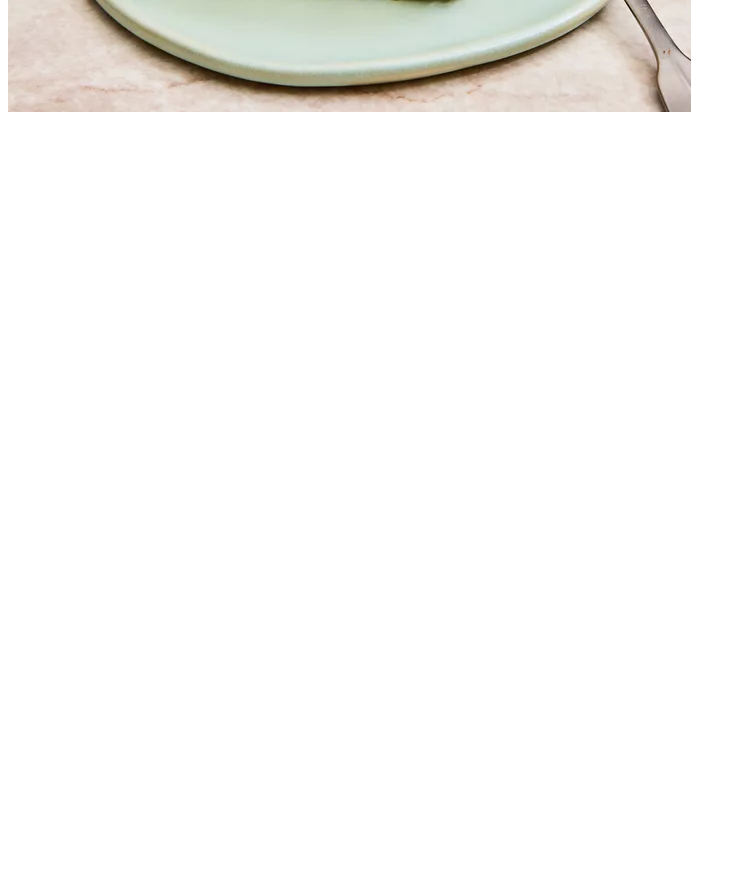
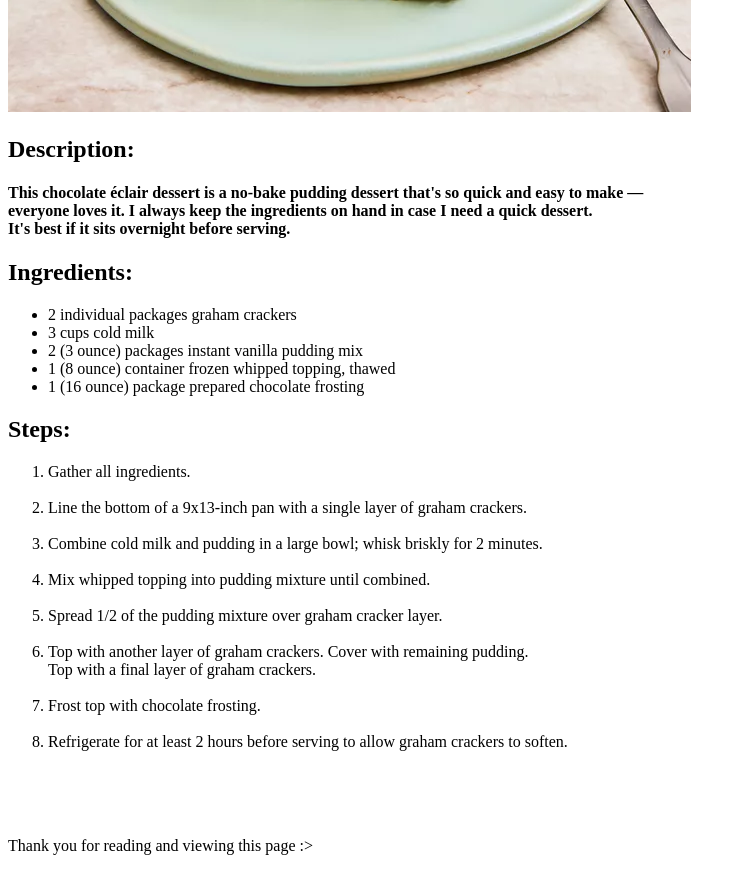
Before and after one commit to 1BookPlngSaScholastic/odin-recipes, a plain HTML site: page recipes/Chocolate-Éclair.html in a window 1280 px wide. Shown: the part 480-1351 px from the top of the page, without its empty margins (0-746 px from the left). Before the commit the page ends 800 px from the top, so only its background shows below. Drawn offline with Linux system fonts and the light colour scheme.

Commit message:
Completed Chocolate Eclair.html!

```diff
--- a/recipes/Chocolate-Éclair.html
+++ b/recipes/Chocolate-Éclair.html
@@ -11,5 +11,54 @@
       src="../images/chocolate-eclair-dessert.jpg"
       alt="Chocolate Éclair.jpg"
     />
+    <h2>Description:</h2>
+    <h4>
+      This chocolate éclair dessert is a no-bake pudding dessert that's so quick
+      and easy to make — <br />everyone loves it. I always keep the ingredients
+      on hand in case I need a quick dessert. <br />
+      It's best if it sits overnight before serving.
+    </h4>
+    <h2>Ingredients:</h2>
+    <ul>
+      <li>2 individual packages graham crackers</li>
+      <li>3 cups cold milk</li>
+      <li>2 (3 ounce) packages instant vanilla pudding mix</li>
+      <li>1 (8 ounce) container frozen whipped topping, thawed</li>
+      <li>1 (16 ounce) package prepared chocolate frosting</li>
+    </ul>
+    <h2>Steps:</h2>
+    <ol>
+      <li>Gather all ingredients.</li>
+      <br />
+      <li>
+        Line the bottom of a 9x13-inch pan with a single layer of graham
+        crackers.
+      </li>
+      <br />
+      <li>
+        Combine cold milk and pudding in a large bowl; whisk briskly for 2
+        minutes.
+      </li>
+      <br />
+      <li>Mix whipped topping into pudding mixture until combined.</li>
+      <br />
+      <li>Spread 1/2 of the pudding mixture over graham cracker layer.</li>
+      <br />
+      <li>
+        Top with another layer of graham crackers. Cover with remaining pudding.
+        <br />
+        Top with a final layer of graham crackers.
+      </li>
+      <br />
+      <li>Frost top with chocolate frosting.</li>
+      <br />
+      <li>
+        Refrigerate for at least 2 hours before serving to allow graham crackers
+        to soften.
+      </li>
+      <br />
+    </ol>
+    <br /><br />
+    <p>Thank you for reading and viewing this page :></p>
   </body>
 </html>
```
